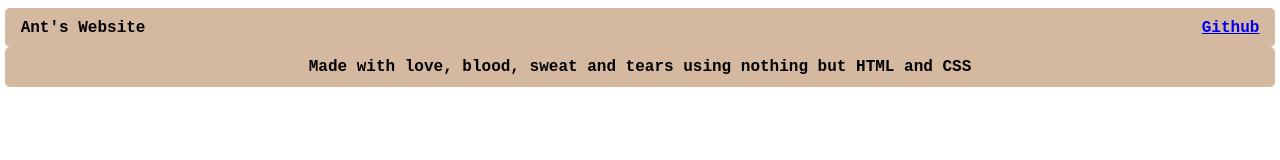
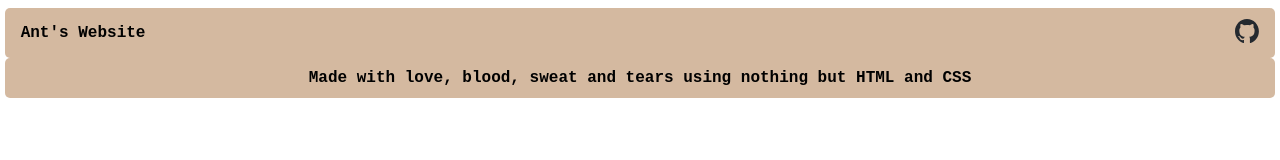
Before and after one commit to Ant-28/Ant-28.github.io, a plain HTML site: page index.html in a window 1280 px wide. Drawn offline with Linux system fonts and the light colour scheme.

Commit message:
more images

```diff
--- a/index.html
+++ b/index.html
@@ -10,7 +10,7 @@
         <div class="header">
             <h1 class="headerobjleft">Ant's Website</h1>
             <h1 class="headerobjright">
-                <a href="https://github.com/Ant-28">Github</a>
+                <a href="https://github.com/Ant-28"><img src="imgs/github_logo/github-mark.svg" class="github"></img></a>
             </h1>
         </div>
         <div class="aboutme">
--- a/style.css
+++ b/style.css
@@ -42,3 +42,8 @@ h1.headerobjright{
     flex-direction: row;
     justify-content: center;
 }
+
+img.github{
+    height: 1.5rem;
+    width: auto;
+}
```
Also changed, not shown: imgs/this_is_me_compressed.png (added), 1 other file.
